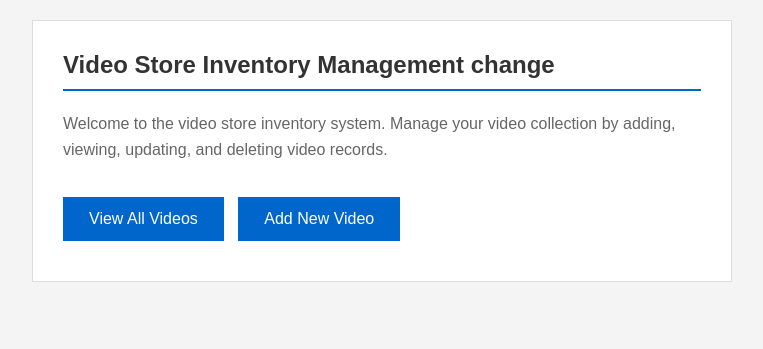
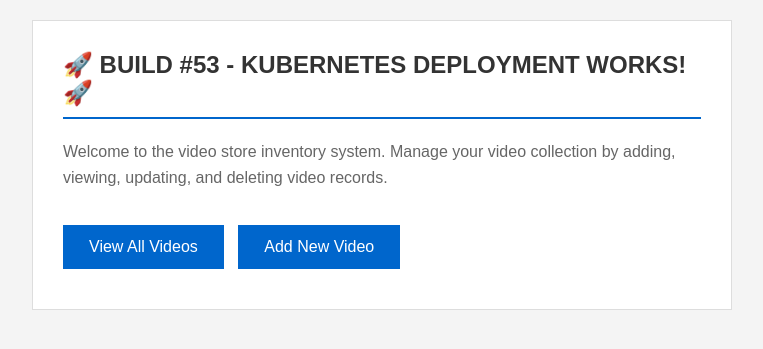
Before and after one commit to AhmadYateem/movies-app, a Django app: page / in a window 1280 px wide. Shown: the top 349 px of the page, without its empty margins (258-1021 px from the left). Run offline with Django 3.2, Linux system fonts and the light colour scheme.

Commit message:
Add obvious deployment test text

```diff
--- a/website/templates/index.html
+++ b/website/templates/index.html
@@ -45,7 +45,7 @@
 </head>
 <body>
     <div class="container">
-        <h2>Video Store Inventory Management change</h2>
+        <h2>🚀 BUILD #53 - KUBERNETES DEPLOYMENT WORKS! 🚀</h2>
         <p>Welcome to the video store inventory system. Manage your video collection by adding, viewing, updating, and deleting video records.</p>
 
         <div class="links">
```
